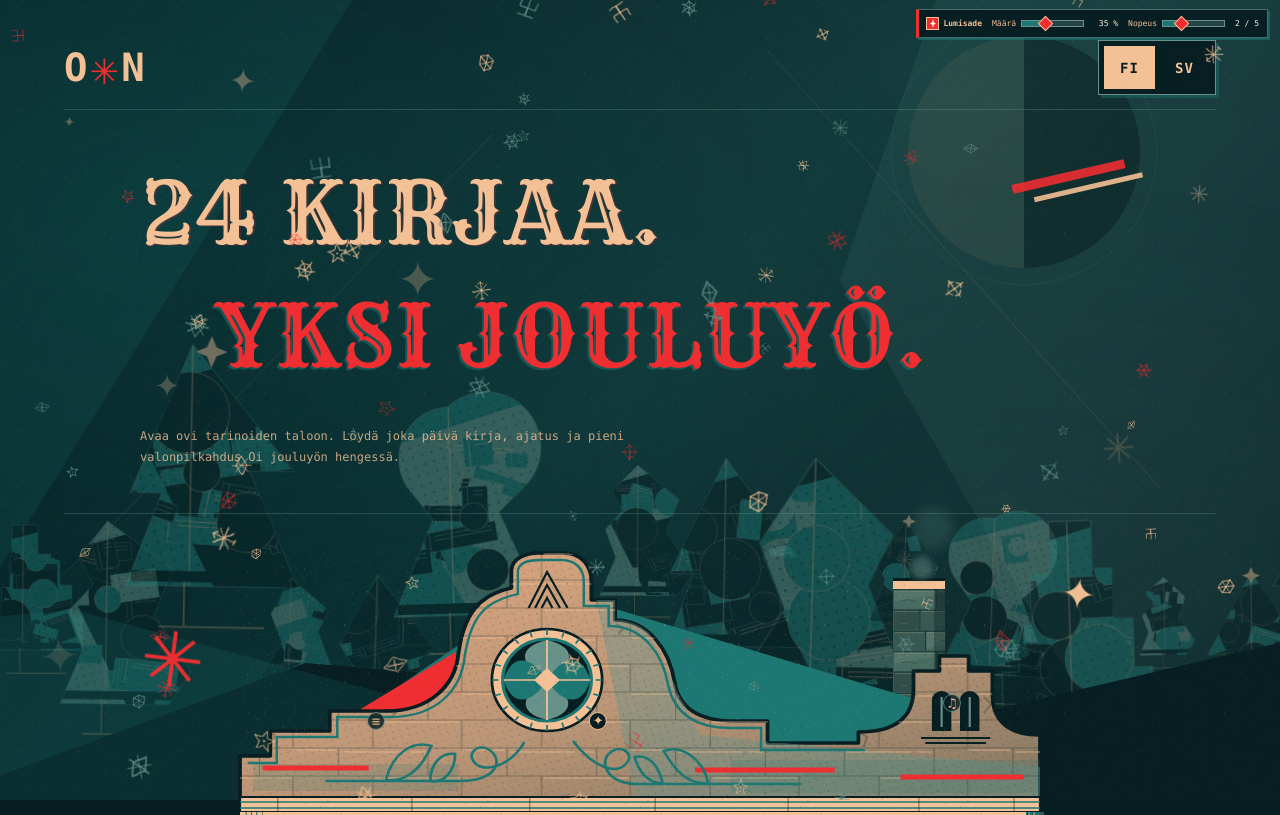
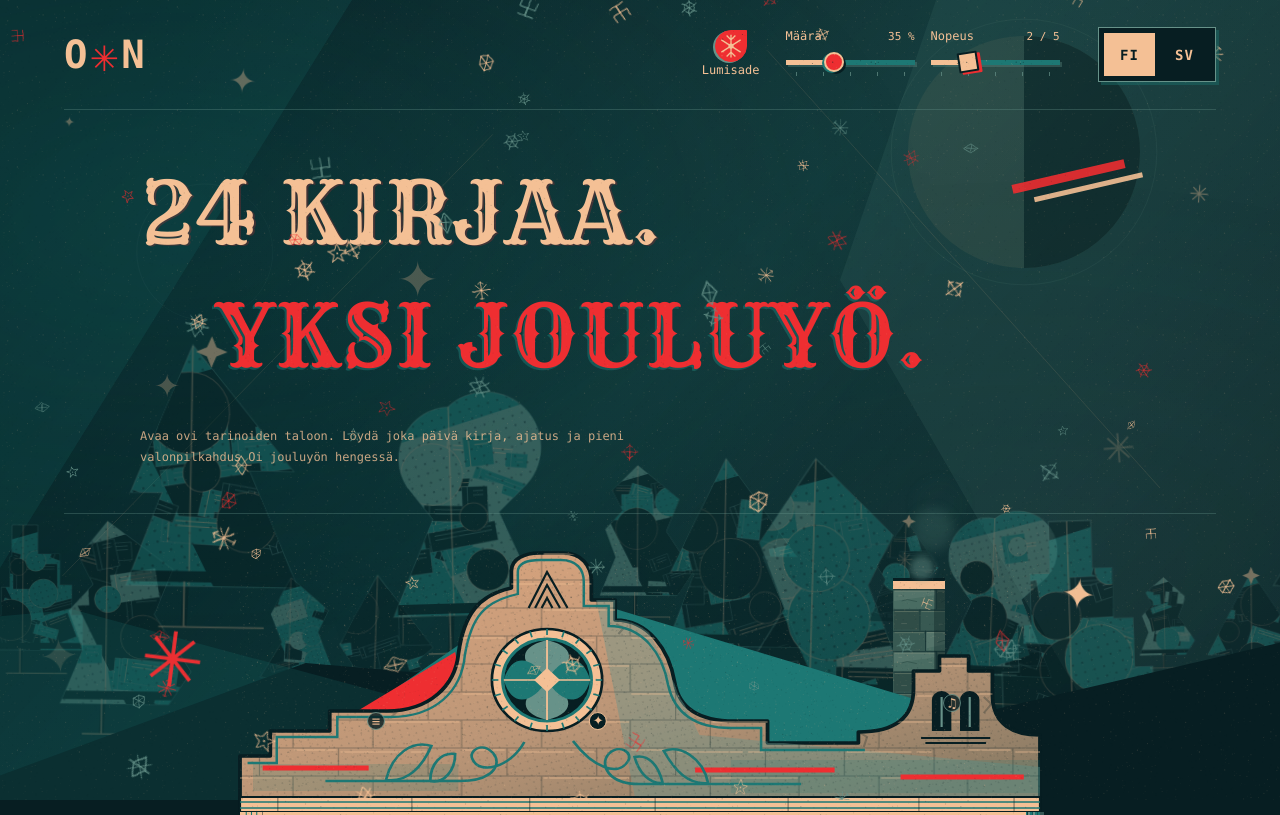
Before and after one commit to tdufva/oi-jouluyo, a plain HTML site: page index.html in a window 1280 px wide. Shown: the top 815 px of the page. Drawn offline with Linux system fonts and the light colour scheme; animation ran at ten frames a second.

Commit message:
Integrate riso snow controls into the header

```diff
--- a/ambience.js
+++ b/ambience.js
@@ -22,6 +22,7 @@
     document.querySelectorAll('[data-atmosphere]').forEach(node=>node.textContent=text()[node.dataset.atmosphere]);
     element('snow-amount').setAttribute('aria-label',text().snow+' · '+text().amount);
     element('snow-speed').setAttribute('aria-label',text().snow+' · '+text().speed);
+    document.querySelector('.weather-controls').setAttribute('aria-label',text().snow);
     element('snow-amount-value').value=settings.amount+' %';
     element('snow-speed-value').value=settings.speed+' / 5';
   }
@@ -84,6 +85,7 @@
     frame=requestAnimationFrame(draw);
   }
   function syncSnow(){
+    document.querySelector('.weather-controls').dataset.snow=String(settings.snow);
     element('snow-amount').style.setProperty('--snow-progress', `${settings.amount}%`);
     element('snow-speed').style.setProperty('--snow-progress', `${(settings.speed - 1) * 25}%`);
     element('snow-amount-value').value=settings.amount+' %';
--- a/index.html
+++ b/index.html
@@ -1,10 +1,14 @@
 <!doctype html>
-<html lang="fi"><head><meta charset="utf-8"><meta name="viewport" content="width=device-width,initial-scale=1"><meta name="theme-color" content="#071e22"><title>Oi jouluyö — 24 kirjaa kohti valoa</title><link rel="stylesheet" href="style.css?v=20261105-1"><link rel="stylesheet" href="riso.css?v=20261105-1"><link rel="preload" href="assets/fonts/rye-latin.woff2" as="font" type="font/woff2" crossorigin><link rel="stylesheet" href="heading.css?v=20261105-1"><link rel="stylesheet" href="door-magic.css?v=20261105-1"><link rel="stylesheet" href="stone-house.css?v=20261114-2"><link rel="stylesheet" href="motion.css?v=20261125-1"><link rel="stylesheet" href="door-numbers.css?v=20261125-1"><meta name="description" content="24 kirjaa, yksi jouluyö. Kaksikielinen kirjallinen joulukalenteri."><link rel="stylesheet" href="door-content.css?v=20261113-1"><link rel="stylesheet" href="house-scenes.css?v=20261106-2"></head>
+<html lang="fi"><head><meta charset="utf-8"><meta name="viewport" content="width=device-width,initial-scale=1"><meta name="theme-color" content="#071e22"><title>Oi jouluyö — 24 kirjaa kohti valoa</title><link rel="stylesheet" href="style.css?v=20261105-1"><link rel="stylesheet" href="riso.css?v=20261105-1"><link rel="preload" href="assets/fonts/rye-latin.woff2" as="font" type="font/woff2" crossorigin><link rel="stylesheet" href="heading.css?v=20261105-1"><link rel="stylesheet" href="door-magic.css?v=20261105-1"><link rel="stylesheet" href="stone-house.css?v=20261114-2"><link rel="stylesheet" href="motion.css?v=20261125-2"><link rel="stylesheet" href="door-numbers.css?v=20261125-1"><meta name="description" content="24 kirjaa, yksi jouluyö. Kaksikielinen kirjallinen joulukalenteri."><link rel="stylesheet" href="door-content.css?v=20261113-1"><link rel="stylesheet" href="house-scenes.css?v=20261106-2"></head>
 <body><svg class="print-definitions" xmlns="http://www.w3.org/2000/svg" width="0" height="0" aria-hidden="true" focusable="false"><defs>
 
 <pattern id="riso-dots" width="7" height="7" patternUnits="userSpaceOnUse" patternTransform="rotate(-16)"><circle cx="2" cy="2" r=".8" fill="#071e22"/></pattern>
 <pattern id="riso-lines" width="8" height="8" patternUnits="userSpaceOnUse" patternTransform="rotate(-26)"><path d="M0 0V8" stroke="#071e22" stroke-width="2"/></pattern>
-</defs></svg><div class="weather-controls"><label class="ambience-toggle"><input id="snow-enabled" type="checkbox" checked><span data-atmosphere="snow">Lumisade</span></label><label class="range-control"><span data-atmosphere="amount">Määrä</span><input id="snow-amount" type="range" min="0" max="100" value="35"><output id="snow-amount-value" for="snow-amount">35 %</output></label><label class="range-control"><span data-atmosphere="speed">Nopeus</span><input id="snow-speed" type="range" min="1" max="5" value="2"><output id="snow-speed-value" for="snow-speed">2 / 5</output></label></div><div id="winter-landscape" class="winter-landscape" aria-hidden="true"></div><canvas id="snow-canvas" aria-hidden="true"></canvas><header><a class="brand" href="#" aria-label="Etusivu">O<span class="brand-star">✳</span>N</a><nav aria-label="Kieli / Språk"><button class="lang active" data-lang="fi" aria-pressed="true">FI</button><span class="language-divider" aria-hidden="true">/</span><button class="lang" data-lang="sv" aria-pressed="false">SV</button></nav></header>
+</defs></svg><div id="winter-landscape" class="winter-landscape" aria-hidden="true"></div><canvas id="snow-canvas" aria-hidden="true"></canvas><header><a class="brand" href="#" aria-label="Etusivu">O<span class="brand-star">✳</span>N</a><div class="weather-controls" role="group" aria-label="Lumisade">
+<label class="ambience-toggle"><input id="snow-enabled" type="checkbox" checked><span class="weather-switch" aria-hidden="true"><svg viewBox="0 0 32 32" width="28" height="28"><path d="M16 3v26M5 9l22 14M5 23 27 9M11 4l5 5 5-5M11 28l5-5 5 5" fill="none" stroke="currentColor" stroke-width="1.5"/><circle cx="16" cy="16" r="3" fill="currentColor" stroke="none"/></svg></span><span data-atmosphere="snow">Lumisade</span></label>
+<div class="range-control"><label for="snow-amount" data-atmosphere="amount">Määrä</label><output id="snow-amount-value" for="snow-amount">35 %</output><span class="snow-rail"><input id="snow-amount" type="range" min="0" max="100" value="35"></span></div>
+<div class="range-control"><label for="snow-speed" data-atmosphere="speed">Nopeus</label><output id="snow-speed-value" for="snow-speed">2 / 5</output><span class="snow-rail"><input id="snow-speed" type="range" min="1" max="5" value="2"></span></div>
+</div><nav aria-label="Kieli / Språk"><button class="lang active" data-lang="fi" aria-pressed="true">FI</button><span class="language-divider" aria-hidden="true">/</span><button class="lang" data-lang="sv" aria-pressed="false">SV</button></nav></header>
 <main><section class="intro"><h1 id="heading">24 kirjaa.<br><em>Yksi jouluyö.</em></h1><div class="intro-bottom"><p id="description">Avaa ovi tarinoiden taloon. Löydä joka päivä kirja, ajatus ja pieni valonpilkahdus Oi jouluyön hengessä.</p></div></section>
 <section class="calendar-section" aria-label="Joulukalenteri"><div class="scene"><div class="scene-grove" aria-hidden="true"></div><button type="button" id="meteor-egg" class="star star-one meteor-star" aria-label="Punainen tähti, yllätys"><span aria-hidden="true">✳</span></button><button type="button" id="sky-star" class="star star-two sky-star" aria-label="Tähden yllätys"><span aria-hidden="true">✦</span></button><div class="chimney"><i aria-hidden="true"></i><i aria-hidden="true"></i><i aria-hidden="true"></i><button type="button" class="chimney-egg" id="chimney-egg" aria-label="Savupiipun yllätys"></button></div><div class="house"><div class="roof stone-gable old-jugend-gable"><svg class="roof-print" aria-hidden="true" viewBox="0 0 740 260" preserveAspectRatio="none">
 <defs><clipPath id="stone-gable-clip"><path d="M0 260V204H28V179H83V159H136C175 159 199 134 202 102C207 62 221 43 251 36V19C251 7 263 1 277 1H299C316 1 325 14 325 29V48H347V68C378 68 397 98 402 130C406 156 424 169 457 169H488V191H572V180C608 180 623 164 623 137V119H647V104H674V119H696V143C696 173 716 183 740 183V260Z"/></clipPath><linearGradient id="gable-stone-tone" x2="76%" y2="100%"><stop stop-color="#dfa77f"/><stop offset=".6" stop-color="#bc9677"/><stop offset="1" stop-color="#8c7c65"/></linearGradient><pattern id="gable-stone-joints" width="156" height="56" patternUnits="userSpaceOnUse"><path d="M0 0H156M0 28H156M0 56H156M49 0V28M123 0V28M18 28V56M91 28V56" stroke="#071e22" stroke-width="1.1" opacity=".3"/><path d="M0 2H48M50 30H89M125 2H156M2 32h14m77 0h60" stroke="#f4c095" stroke-width="1" opacity=".64"/></pattern></defs>
@@ -25,4 +29,4 @@
 
 </main>
 <footer><span>O<span class="footer-star">✳</span>N — 2026</span><span id="footer-copy"></span><a href="avsnitt/" id="archive-link">Podcastarkisto</a><a href="#" id="back-top"></a></footer>
-<dialog id="book-modal"><div class="dialog-garland" aria-hidden="true"><span>✦</span><i></i><span>✧</span><i></i><span>✦</span></div><div class="dialog-dust" aria-hidden="true"><i></i><i></i><i></i><i></i><i></i><i></i></div><button id="close" class="close" aria-label="Sulje / Stäng">×</button><div id="modal-content"></div></dialog><script src="door-content.js?v=20261105-1"></script><script src="app.js?v=20261124-1"></script><script src="bauhaus.js?v=20261125-1"></script><script src="house-eggs.js?v=20261115-2"></script><script src="ambience.js?v=20261114-2"></script><script src="house-scenes.js?v=20261106-2"></script></body></html>
+<dialog id="book-modal"><div class="dialog-garland" aria-hidden="true"><span>✦</span><i></i><span>✧</span><i></i><span>✦</span></div><div class="dialog-dust" aria-hidden="true"><i></i><i></i><i></i><i></i><i></i><i></i></div><button id="close" class="close" aria-label="Sulje / Stäng">×</button><div id="modal-content"></div></dialog><script src="door-content.js?v=20261105-1"></script><script src="app.js?v=20261124-1"></script><script src="bauhaus.js?v=20261125-1"></script><script src="house-eggs.js?v=20261115-2"></script><script src="ambience.js?v=20261125-1"></script><script src="house-scenes.js?v=20261106-2"></script></body></html>
--- a/motion.css
+++ b/motion.css
@@ -449,83 +449,208 @@
   to { opacity: 0; transform: translate(-14px, -29px) rotate(28deg) scale(.7); }
 }
 
+/* Weather is part of the header composition, printed in the same five inks. */
+header {
+  display: grid;
+  z-index: 7;
+  grid-template-columns: auto minmax(0, 1fr) auto;
+  column-gap: clamp(20px, 3vw, 44px);
+  height: auto;
+  min-height: 110px;
+  padding-top: 12px;
+  padding-bottom: 12px;
+}
 .weather-controls {
-  gap: 10px;
-  min-height: 29px;
-  padding: 2px 8px 2px 7px;
-  border: 1px solid #679289b0;
-  border-left: 3px solid #ee2e31;
-  background: #071e22f5;
-  box-shadow: 2px 2px 0 #1d7874a0;
+  position: static;
+  inset: auto;
+  z-index: auto;
+  justify-self: end;
+  display: grid;
+  grid-template-columns: 78px minmax(0, 1fr) minmax(0, 1fr);
+  align-items: center;
+  gap: 16px;
+  width: min(100%, 368px);
+  min-height: 60px;
+  margin: 0;
+  padding: 0;
+  border: 0;
+  border-radius: 0;
+  background: none;
+  box-shadow: none;
   color: #f4c095;
   backdrop-filter: none;
 }
-.weather-controls .ambience-toggle { font-size: 8px; white-space: nowrap; }
+.weather-controls .ambience-toggle {
+  position: relative;
+  display: flex;
+  flex-direction: column;
+  justify-content: center;
+  gap: 0;
+  min-height: 60px;
+  font-size: .75rem;
+  font-weight: 400;
+  line-height: 1.4;
+  white-space: nowrap;
+}
 .weather-controls .ambience-toggle input {
-  appearance: none;
+  position: absolute;
+  inset: 0;
+  width: 100%;
+  height: 100%;
+  margin: 0;
+  opacity: 0;
+  cursor: pointer;
+}
+.weather-switch {
   display: grid;
-  place-content: center;
-  width: 13px;
-  height: 13px;
-  background: #142f31;
+  place-items: center;
+  width: 32px;
+  height: 32px;
+  color: #679289;
   border: 1px solid #679289;
+  border-radius: 50% 0 50% 50%;
+  background: url('assets/riso-grain.svg'), #071e22;
+  box-shadow: 2px 1px 0 #1d7874;
+  pointer-events: none;
 }
-.weather-controls .ambience-toggle input:checked { background: #ee2e31; border-color: #f4c095; }
-.weather-controls .ambience-toggle input:checked::before {
-  content: "";
-  width: 6px;
-  height: 9px;
-  background: #fff0da;
-  clip-path: polygon(50% 0, 65% 36%, 100% 50%, 65% 63%, 50% 100%, 36% 63%, 0 50%, 36% 36%);
+.weather-controls .ambience-toggle input:checked + .weather-switch {
+  color: #f4c095;
+  background-color: #ee2e31;
+  border-color: #ee2e31;
+  box-shadow: -2px 1px 0 #679289;
+}
+.weather-controls .ambience-toggle input:focus-visible + .weather-switch {
+  outline: 2px solid #f4c095;
+  outline-offset: 4px;
 }
 .weather-controls .range-control {
-  grid-template-columns: auto 63px 29px;
-  column-gap: 5px;
-  font-size: 8px;
+  display: grid;
+  grid-template-columns: minmax(0, 1fr) auto;
+  grid-template-rows: auto 36px;
+  align-items: center;
+  gap: 0 4px;
+  min-width: 0;
+  font-size: .75rem;
+  line-height: 1.4;
+  cursor: pointer;
+}
+.weather-controls .range-control output {
+  color: #f4c095;
+  font-size: .6875rem;
+  font-variant-numeric: tabular-nums;
+  white-space: nowrap;
+  text-align: right;
+}
+.snow-rail { position: relative; display: block; grid-column: 1 / -1; height: 36px; }
+.snow-rail::before {
+  content: '';
+  position: absolute;
+  left: 10px;
+  right: 10px;
+  top: 27px;
+  height: 4px;
+  background: repeating-linear-gradient(90deg, #679289 0 1px, transparent 1px 25%);
+  border-right: 1px solid #679289;
+  opacity: .7;
+  pointer-events: none;
 }
 .weather-controls .range-control input {
-  --snow-track: linear-gradient(to right, #1d7874 0 var(--snow-progress, 0%), #244342 var(--snow-progress, 0%) 100%);
+  --snow-track: linear-gradient(to right, #f4c095 0 var(--snow-progress, 0%), #1d7874 var(--snow-progress, 0%) 100%);
+  position: relative;
+  display: block;
   appearance: none;
-  width: 63px;
-  height: 23px;
+  -webkit-appearance: none;
+  width: 100%;
+  height: 36px;
   padding: 0;
+  margin: 0;
   background: transparent;
   border: 0;
+  border-radius: 0;
+  cursor: ew-resize;
 }
+/* Separate track/thumb rules are intentional: Safari and Firefox parse different pseudos. */
 .weather-controls input[type="range"]::-webkit-slider-runnable-track {
-  height: 7px;
-  border: 1px solid #679289;
-  background: var(--snow-track);
+  height: 5px;
+  border: 0;
+  background: url('assets/riso-grain.svg'), var(--snow-track);
+  box-shadow: 2px 2px 0 #67928955;
 }
 .weather-controls input[type="range"]::-moz-range-track {
   height: 5px;
-  border: 1px solid #679289;
-  background: var(--snow-track);
+  border: 0;
+  background: url('assets/riso-grain.svg'), var(--snow-track);
+  box-shadow: 2px 2px 0 #67928955;
 }
 .weather-controls input[type="range"]::-webkit-slider-thumb {
   appearance: none;
-  width: 11px;
-  height: 11px;
-  margin-top: -3px;
-  border: 1px solid #f4c095;
-  border-radius: 0;
-  background: #ee2e31;
-  transform: rotate(45deg);
+  -webkit-appearance: none;
+  width: 20px;
+  height: 20px;
+  margin-top: -8px;
+  border: 2px solid #f4c095;
+  border-radius: 50%;
+  background: url('assets/riso-grain.svg'), #ee2e31;
+  box-shadow: -2px 1px 0 #1d7874, 2px 2px 0 #071e22;
 }
 .weather-controls input[type="range"]::-moz-range-thumb {
-  width: 9px;
-  height: 9px;
-  border: 1px solid #f4c095;
-  border-radius: 0;
-  background: #ee2e31;
-  transform: rotate(45deg);
+  box-sizing: border-box;
+  width: 20px;
+  height: 20px;
+  border: 2px solid #f4c095;
+  border-radius: 50%;
+  background: url('assets/riso-grain.svg'), #ee2e31;
+  box-shadow: -2px 1px 0 #1d7874, 2px 2px 0 #071e22;
 }
-.weather-controls input:focus-visible { outline: 1px solid #fff0da; outline-offset: 2px; }
-.weather-controls .range-control output { color: #fff0da; white-space: nowrap; }
+.weather-controls #snow-speed::-webkit-slider-thumb {
+  border-radius: 1px;
+  border-color: #071e22;
+  background-color: #f4c095;
+  box-shadow: 3px 2px 0 #ee2e31;
+  transform: rotate(-9deg);
+}
+.weather-controls #snow-speed::-moz-range-thumb {
+  border-radius: 1px;
+  border-color: #071e22;
+  background-color: #f4c095;
+  box-shadow: 3px 2px 0 #ee2e31;
+  transform: rotate(-9deg);
+}
+.weather-controls .range-control input:focus-visible {
+  outline: 2px solid #679289;
+  outline-offset: 2px;
+}
+.weather-controls[data-snow="false"] .range-control { opacity: .4; cursor: default; }
+.weather-controls .range-control input:disabled { opacity: 1; cursor: default; }
+@media (hover: hover) {
+  .weather-controls .ambience-toggle:hover .weather-switch { outline: 1px solid #f4c095; outline-offset: 3px; }
+  .weather-controls .range-control:hover input:not(:disabled) { filter: brightness(1.15); }
+}
 @media (max-width: 700px) {
-  .weather-controls { gap: 6px; }
-  .weather-controls .range-control { grid-template-columns: auto 47px 25px; column-gap: 4px; }
-  .weather-controls .range-control input { width: 47px; }
+  header {
+    grid-template-columns: auto 1fr;
+    gap: 10px 18px;
+    min-height: 0;
+    padding-top: 14px;
+    padding-bottom: 14px;
+  }
+  header nav { grid-column: 2; grid-row: 1; justify-self: end; }
+  .weather-controls {
+    grid-column: 1 / -1;
+    grid-row: 2;
+    width: min(100%, 368px);
+    gap: 12px;
+    justify-self: end;
+  }
+  .weather-controls .range-control { grid-template-rows: auto 44px; }
+  .snow-rail, .weather-controls .range-control input { height: 44px; }
+  .snow-rail::before { top: 31px; }
+}
+@media (max-width: 380px) {
+  .weather-controls { grid-template-columns: 60px minmax(0, 1fr) minmax(0, 1fr); gap: 10px; }
+  .weather-controls .range-control { grid-template-columns: 1fr; grid-template-rows: auto 44px auto; }
+  .weather-controls .range-control output { grid-column: 1; grid-row: 3; }
+  .weather-controls .snow-rail { grid-row: 2; }
 }
 
 .scene > .meteor-star, .roof-egg, .freedom-egg {
```
